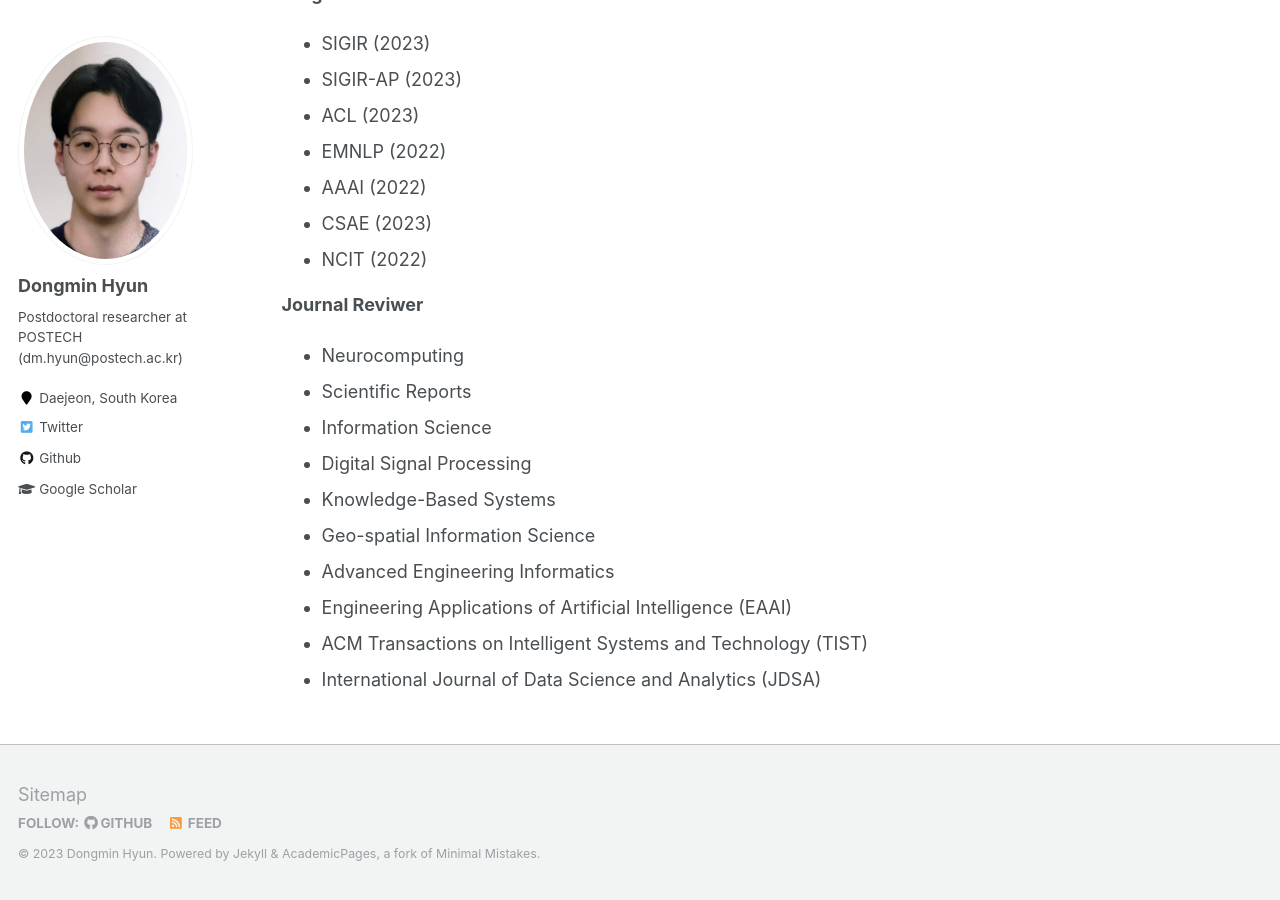
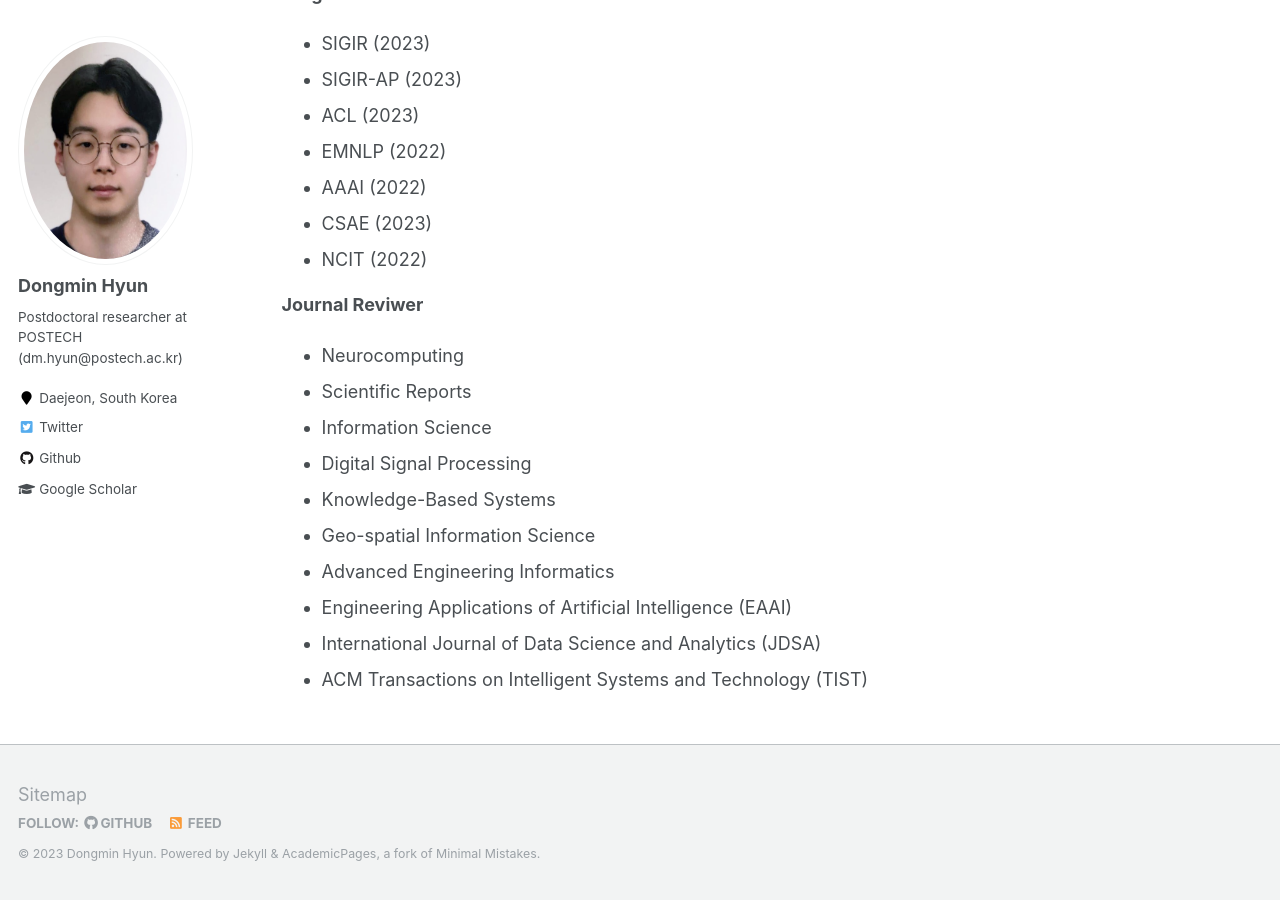
Before and after one commit to dmhyun/dmhyun.github.io, a Jekyll site: the page built from _pages/about.md, in a window 1280 px wide and 900 px high, scrolled down 2039 px. Built offline with Jekyll 4.4.1, drawn with Linux system fonts in a browser that asks for light colours.

```diff
--- a/_pages/about.md
+++ b/_pages/about.md
@@ -79,8 +79,8 @@ Academic Service
 - Geo-spatial Information Science
 - Advanced Engineering Informatics
 - Engineering Applications of Artificial Intelligence (EAAI)
+- International Journal of Data Science and Analytics (JDSA)
 - ACM Transactions on Intelligent Systems and Technology (TIST)
-- International Journal of Data Science and Analytics (JDSA)
 
 
 
```
